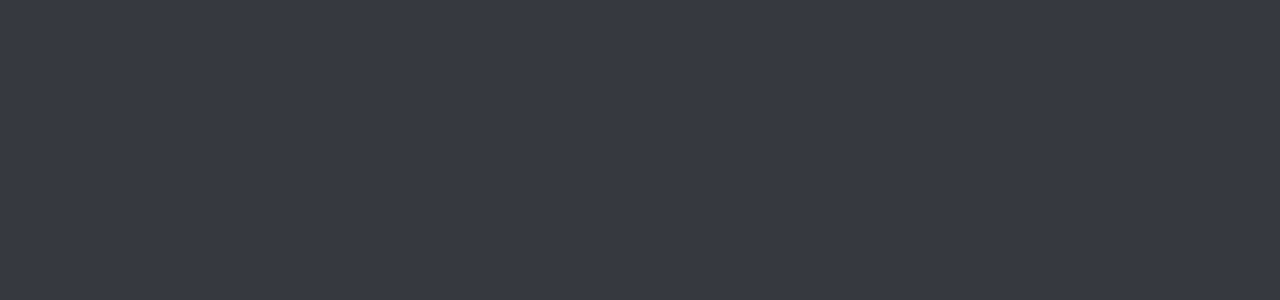
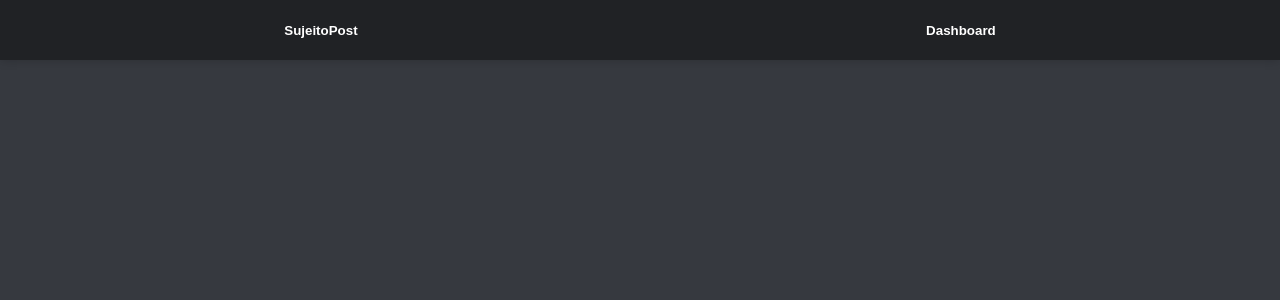
Before and after one commit to xXYvesXx/sujeito-post, a Vue app: page / in a window 1280 px wide. Shown: the top 300 px of the page. Built offline with nearby package versions, Linux system fonts and the light colour scheme.

Commit message:
criação dos buttons e estilização

```diff
--- a/src/App.vue
+++ b/src/App.vue
@@ -1,11 +1,17 @@
 <template>
-  <div id="app"></div>
+  <div id="app">
+    <Header />
+  </div>
 </template>
 
 <script>
+import Header from "./components/Header";
+
 export default {
   name: "App",
-  components: {},
+  components: {
+    Header,
+  },
 };
 </script>
 
--- a/src/components/Header.vue
+++ b/src/components/Header.vue
@@ -1,5 +1,8 @@
 <template>
-  <div id="header"></div>
+  <header id="header">
+    <button>SujeitoPost</button>
+    <button>Dashboard</button>
+  </header>
 </template>
 
 <script>
@@ -8,5 +11,32 @@ export default {
 };
 </script>
 
-<style>
+<style scoped>
+#header {
+  display: flex;
+  align-items: center;
+  justify-content: space-around;
+  width: 100%;
+  height: 60px;
+  background-color: #202225;
+  box-shadow: 0 0 10px rgba(0, 0, 0, 0.2);
+}
+
+#header a {
+  text-decoration: none;
+  font-size: 30px;
+  color: #fff;
+  cursor: pointer;
+  font-weight: bold;
+}
+
+button {
+  cursor: pointer;
+  border: 0;
+  color: #fff;
+  background: transparent;
+  padding: 5px 15px;
+  outline: none;
+  font-weight: bold;
+}
 </style>
```
